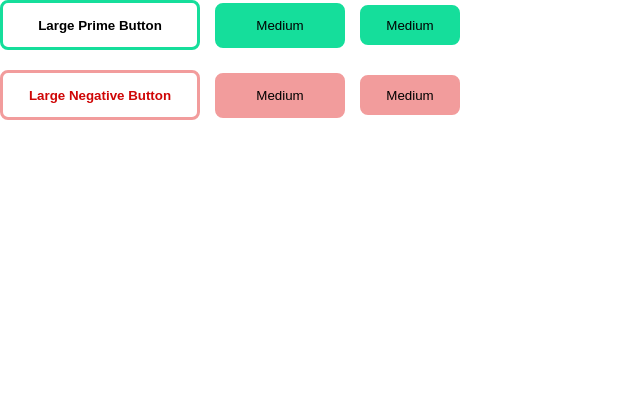
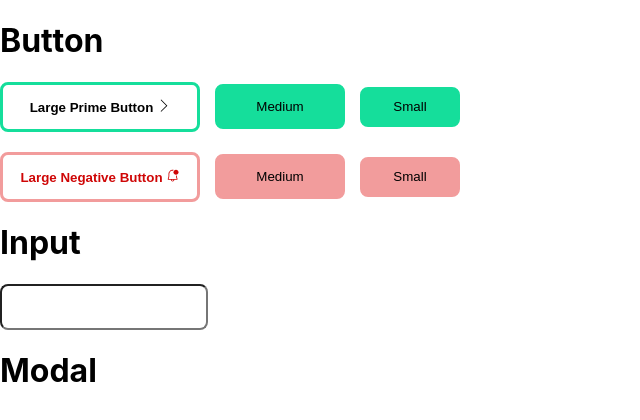
Before and after one commit to Dongckim/modal_css_mk2, a React (Create React App) app: page / in a window 1280 px wide. Shown: the top 420 px of the page, without its empty margins (0-640 px from the left). Built offline with nearby package versions, Linux system fonts and the light colour scheme.

Commit message:
using useRef instead useState  - refactoring

```diff
--- a/src/App.jsx
+++ b/src/App.jsx
@@ -1,22 +1,32 @@
-import React from "react";
+import React, { createContext, useRef } from "react";
 import styled from "styled-components";
 import BasicButton from "./components/BasicButton";
+import { TfiAngleRight } from "react-icons/tfi"
+import { VscBellDot } from "react-icons/vsc"
+import Input from "./components/Input";
+import { onSubmitHandler } from "./fuction";
+
+export const InputContext = createContext();
 
 function App(){
-
   return (
     <>
+      <h1>Button</h1>
         <Wrapper>
-        <BasicButton LargePrime>Large Prime Button</BasicButton>
+          <BasicButton LargePrime onClick ={()=>{alert('버튼을 클릭하셨습니다')}}>Large Prime Button <TfiAngleRight/></BasicButton>
           <BasicButton NormalMedium>Medium</BasicButton>
-        <BasicButton NormalSmall>Medium</BasicButton>
+          <BasicButton NormalSmall>Small</BasicButton>
         </Wrapper>
         <br/>
         <Wrapper>
-        <BasicButton LargeNegative>Large Negative Button</BasicButton>
+          <BasicButton LargeNegative onClick={()=>{prompt('어렵나요?')}}>Large Negative Button <VscBellDot/></BasicButton>
           <BasicButton NegativeMedium>Medium</BasicButton>
-        <BasicButton NegativeSmall>Medium</BasicButton>
+          <BasicButton NegativeSmall>Small</BasicButton>
         </Wrapper>
+      <h1>Input</h1>
+        <Input/>
+      <h1>Modal</h1>
+
     </>
   )
 }
--- a/src/components/BasicButton.jsx
+++ b/src/components/BasicButton.jsx
@@ -2,9 +2,7 @@ import React from "react";
 import styled, { css } from "styled-components";
 
 const BasicButton= ({ children, ...theme}) =>{
-    return(
-        <StButton theme={Object.keys(theme).join('')} >{children}</StButton>
-    )
+    return <StButton theme={Object.keys(theme)[0]} onClick = {theme.onClick}>{children}</StButton>
 }
 
 const StButton = styled.button`
@@ -15,7 +13,7 @@ const StButton = styled.button`
     border: 3px solid #15de9b;
     background-color: transparent;
     ${({theme}) => {
-    switch (theme){
+    switch (theme) {
       case 'LargePrime':
         return css`
           cursor : pointer;
@@ -74,4 +72,4 @@ const StButton = styled.button`
   }}
 `
 
-export default BasicButton
+export default BasicButton;
--- /dev/null
+++ b/src/components/Input.jsx
@@ -0,0 +1,18 @@
+import React from "react";
+import styled from "styled-components";
+
+
+const Input = ({ titleRef }) => {
+    console.log(titleRef)
+    return(
+        <StInput/>
+    )
+}
+
+const StInput = styled.input`
+    width: 200px;
+    height: 40px;
+    border-radius: 8px;
+`
+
+export default Input;
```
Also changed, not shown: src/fuction.jsx (added). Lines whose indentation alone changed are shown as unchanged.
